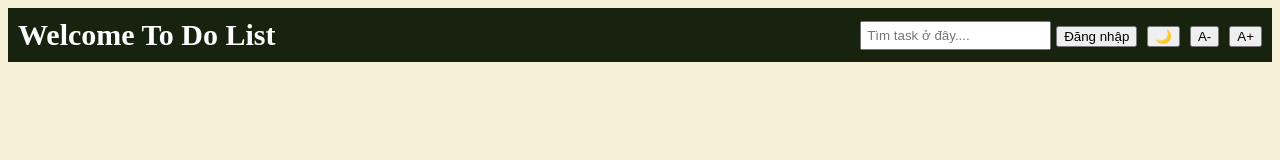
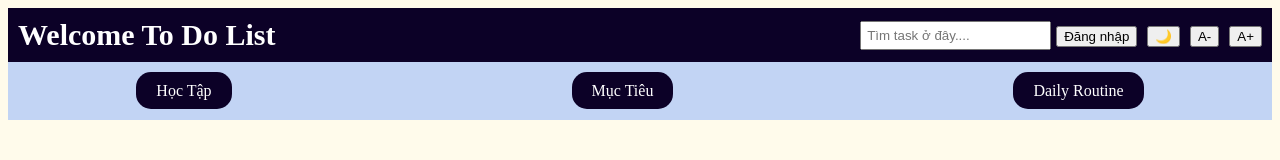
Before and after one commit to ngochan300407/To-do-list, a plain HTML site: page index.html in a window 1280 px wide. Drawn offline with Linux system fonts and the light colour scheme.

Commit message:
thêm thanh bên dưới với các html khác

```diff
--- a/index.html
+++ b/index.html
@@ -26,5 +26,16 @@
         </div>
       </div>
     </div>
+    <div class="Duoi_Thanh_Cong_Cụ">
+      <div class="Học_Tập">
+        <a href="Hoc_Tap.html" class="Hoc_tap-box">Học Tập</a>
+      </div>
+      <div class="Goal">
+        <a href="Goal.html" class="Goal_box">Mục Tiêu</a>
+      </div>
+      <div class="Daily_routine">
+        <a href="Daily.html" class="Daily_box">Daily Routine</a>
+      </div>
+    </div>
   </body>
 </html>
--- a/style.css
+++ b/style.css
@@ -1,5 +1,5 @@
 body {
-  background: #f6f0d7;
+  background: #fffbeb;
 }
 h1 {
   color: #18230f;
@@ -10,7 +10,7 @@ h1 {
   display: flex;
   justify-content: space-between;
   align-items: center;
-  background: #18230f;
+  background: #0c0127;
   padding: 10px;
   color: white;
   font-size: 20px;
@@ -31,3 +31,36 @@ h1 {
   justify-content: center;
   align-items: center;
 }
+.Duoi_Thanh_Cong_Cụ {
+  display: flex;
+  justify-content: center;
+  align-items: center;
+  padding: 20px 40px;
+  color: #f6f5f8;
+  background: #c2d4f4;
+  gap: 300px;
+}
+.Hoc_tap-box {
+  background: #0c0127;
+  color: white;
+  margin: 20px 20px;
+  padding: 10px 20px;
+  border-radius: 15px;
+}
+.Daily_box {
+  background: #0c0127;
+  color: white;
+  margin: 20px 20px;
+  padding: 10px 20px;
+  border-radius: 15px;
+}
+.Goal_box {
+  background: #0c0127;
+  color: white;
+  margin: 20px 20px;
+  padding: 10px 20px;
+  border-radius: 15px;
+}
+a {
+  text-decoration: none;
+}
```
Also changed, not shown: Daily.html (added), Goal.html (added), Hoc_Tap.html (added).
